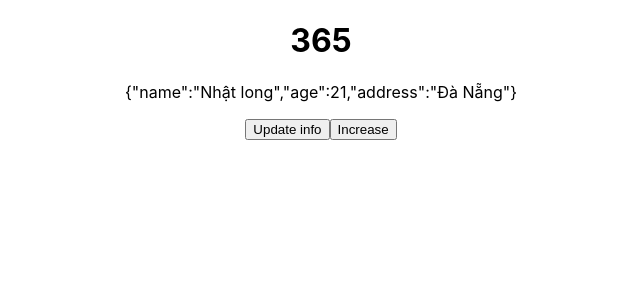
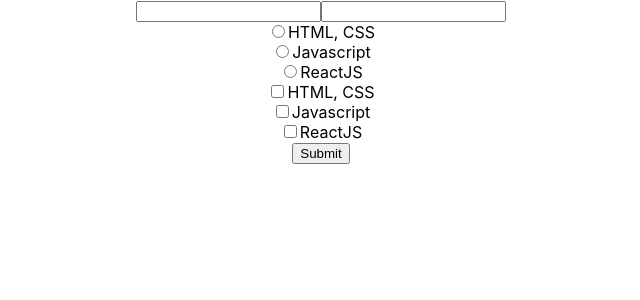
Before and after one commit to Long-le-mt/Hooks, a React (Create React App) app: page / in a window 1280 px wide. Shown: the top 300 px of the page, without its empty margins (319-959 px from the left). Built offline with nearby package versions, Linux system fonts and the light colour scheme.

Commit message:
two way binding

```diff
--- a/src/App.js
+++ b/src/App.js
@@ -2,42 +2,83 @@
 import "./App.css";
 import { useState } from "react";
 
-const money = [120, 122, 123];
+const courses = [
+  {
+    id: 1,
+    name: "HTML, CSS",
+  },
+  {
+    id: 2,
+    name: "Javascript",
+  },
+  {
+    id: 3,
+    name: "ReactJS",
+  },
+];
+
 function App() {
-  // Không nên ntn, sẽ  thực thi sau mỗi lần re-render
-  // const total = money.reduce((total, cur) => total + cur);
+  const [name, setName] = useState("");
+  const [email, setEmail] = useState("");
+  const [checkedRadioId, setCheckedRadioId] = useState();
+  const [listCheckedCheckBoxId, setListCheckedCheckBoxId] = useState([]);
 
-  const [counter, setCounter] = useState(() => {
-    const total = money.reduce((total, cur) => total + cur);
-
-    return total;
-  });
-
-  const [info, setInfo] = useState({
-    name: "Nhật long",
-    age: 21,
-    address: "Đà Nẵng",
-  });
-
-  const handleIncrease = () => {
-    // setCounter(counter + 1);
-    setCounter((preState) => preState + 1);
-  };
-
-  const handleUpdateInfo = () => {
-    setInfo({
-      ...info,
-      habbit: "read book",
+  const handleSubmit = () => {
+    console.log("submit", {
+      name,
+      email,
+      checkedRadioId,
+      listCheckedCheckBoxId,
     });
   };
 
-  console.log("oke");
+  const handleCheck = (id) => {
+    const checked = listCheckedCheckBoxId.includes(id);
+    console.log("checked", checked);
+    if (checked) {
+      // uncheck
+      const newChecked = listCheckedCheckBoxId.filter((item) => item !== id);
+      setListCheckedCheckBoxId(newChecked);
+    } else {
+      setListCheckedCheckBoxId([...listCheckedCheckBoxId, id]);
+    }
+  };
+
   return (
     <div className="App">
-      <h1>{counter}</h1>
-      <p>{JSON.stringify(info)}</p>
-      <button onClick={handleUpdateInfo}>Update info</button>
-      <button onClick={handleIncrease}>Increase</button>
+      <input
+        type="text"
+        value={name}
+        onChange={(e) => setName(e.target.value)}
+      />
+      <input
+        type="text"
+        value={email}
+        onChange={(e) => setEmail(e.target.value)}
+      />
+
+      {courses.map((course) => (
+        <div key={course.id}>
+          <input
+            type="radio"
+            checked={checkedRadioId === course.id}
+            onChange={(e) => setCheckedRadioId(course.id)}
+          />
+          {course.name}
+        </div>
+      ))}
+
+      {courses.map((course) => (
+        <div key={course.id}>
+          <input
+            type="checkbox"
+            checked={listCheckedCheckBoxId.includes(course.id)}
+            onChange={() => handleCheck(course.id)}
+          />
+          {course.name}
+        </div>
+      ))}
+      <button onClick={handleSubmit}>Submit</button>
     </div>
   );
 }
```
